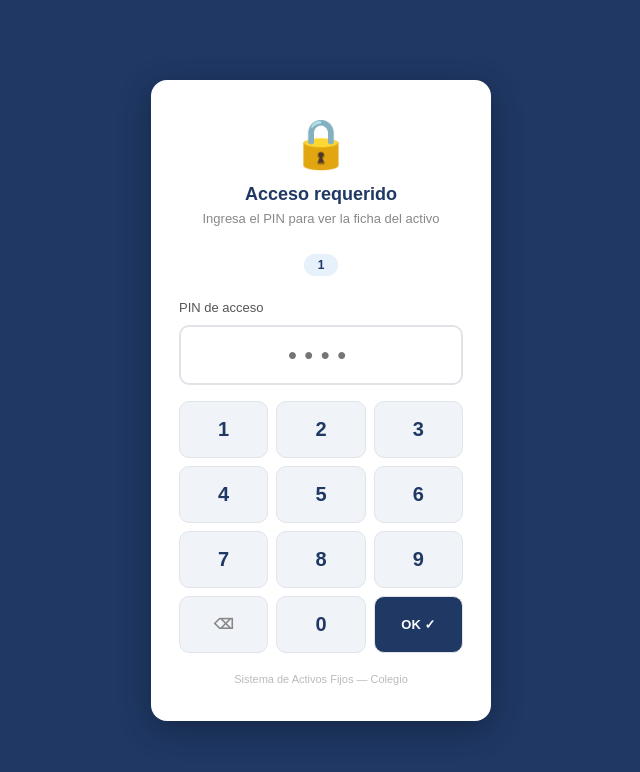
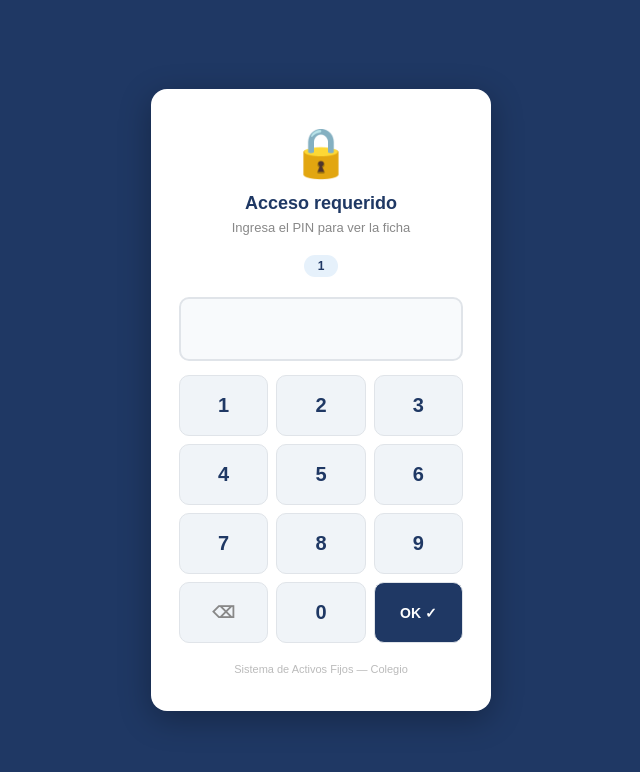
Before and after one commit to fcatalan-ai/activos-fijos, a Flask app: page /ficha/1 in a window 1280 px wide. Shown: the top 772 px of the page, without its empty margins (319-959 px from the left). Run offline with Flask 3, Linux system fonts and the light colour scheme; some libraries are stand-ins or nearby versions.

Commit message:
Update pin.html

```diff
--- a/templates/pin.html
+++ b/templates/pin.html
@@ -10,50 +10,49 @@ body{font-family:Arial,sans-serif;background:#1F3864;min-height:100vh;display:fl
 .card{background:#fff;border-radius:16px;padding:36px 28px;width:100%;max-width:340px;text-align:center;box-shadow:0 8px 32px rgba(0,0,0,0.3)}
 .logo{font-size:48px;margin-bottom:12px}
 h1{font-size:18px;color:#1F3864;font-weight:700;margin-bottom:6px}
-.sub{font-size:13px;color:#888;margin-bottom:28px}
-.activo-id{display:inline-block;background:#E6F1FB;color:#1F3864;padding:4px 14px;border-radius:20px;font-size:12px;font-weight:700;margin-bottom:24px}
-.pin-label{font-size:13px;color:#555;margin-bottom:10px;text-align:left}
-.pin-input{width:100%;padding:14px;font-size:24px;text-align:center;letter-spacing:8px;border:2px solid #e0e4e9;border-radius:10px;outline:none;font-weight:700;color:#1F3864}
-.pin-input:focus{border-color:#2E74B5}
-.pin-btn{width:100%;padding:14px;background:#1F3864;color:#fff;border:none;border-radius:10px;font-size:16px;font-weight:700;cursor:pointer;margin-top:14px;transition:background 0.2s}
-.pin-btn:hover{background:#2E74B5}
+.sub{font-size:13px;color:#888;margin-bottom:20px}
+.activo-id{display:inline-block;background:#E6F1FB;color:#1F3864;padding:4px 14px;border-radius:20px;font-size:12px;font-weight:700;margin-bottom:20px}
+.pin-display{width:100%;padding:14px;font-size:28px;text-align:center;letter-spacing:10px;border:2px solid #e0e4e9;border-radius:10px;color:#1F3864;font-weight:700;background:#f8fafc;min-height:58px}
+.numpad{display:grid;grid-template-columns:repeat(3,1fr);gap:8px;margin-top:14px}
+.num-btn{padding:18px;font-size:20px;font-weight:700;background:#f0f4f8;border:1px solid #e0e4e9;border-radius:10px;cursor:pointer;color:#1F3864;transition:background 0.15s;-webkit-tap-highlight-color:transparent}
+.num-btn:active{background:#BDD7EE}
+.num-btn.del{font-size:16px;color:#888}
+.num-btn.ok{background:#1F3864;color:#fff;font-size:14px;font-weight:700}
+.num-btn.ok:active{background:#2E74B5}
 .error{color:#C00;font-size:13px;margin-top:12px;background:#FCEBEB;padding:8px 12px;border-radius:8px}
 .hint{font-size:11px;color:#bbb;margin-top:20px}
-/* Teclado numerico */
-.numpad{display:grid;grid-template-columns:repeat(3,1fr);gap:8px;margin-top:16px}
-.num-btn{padding:16px;font-size:20px;font-weight:700;background:#f0f4f8;border:1px solid #e0e4e9;border-radius:10px;cursor:pointer;color:#1F3864;transition:background 0.15s}
-.num-btn:active{background:#BDD7EE}
-.num-btn.del{font-size:14px;color:#888}
-.num-btn.enter{background:#1F3864;color:#fff;font-size:13px}
-.num-btn.enter:active{background:#2E74B5}
 </style>
 </head>
 <body>
 <div class="card">
   <div class="logo">🔒</div>
   <h1>Acceso requerido</h1>
-  <p class="sub">Ingresa el PIN para ver la ficha del activo</p>
+  <p class="sub">Ingresa el PIN para ver la ficha</p>
   <div class="activo-id">{{ id }}</div>
 
-  <form method="POST" id="pin-form">
-    <div class="pin-label">PIN de acceso</div>
-    <input type="password" name="pin" id="pin-display" class="pin-input"
-           maxlength="6" placeholder="••••" readonly>
-    <input type="hidden" name="pin" id="pin-hidden">
+  <div class="pin-display" id="pin-display">&#8203;</div>
 
-    {% if error %}
-    <div class="error">❌ {{ error }}</div>
-    {% endif %}
+  {% if error %}
+  <div class="error">❌ {{ error }}</div>
+  {% endif %}
 
-    <!-- Teclado numerico -->
-    <div class="numpad">
-      {% for n in ['1','2','3','4','5','6','7','8','9'] %}
-      <button type="button" class="num-btn" onclick="addDigit('{{ n }}')">{{ n }}</button>
-      {% endfor %}
-      <button type="button" class="num-btn del" onclick="delDigit()">⌫</button>
-      <button type="button" class="num-btn" onclick="addDigit('0')">0</button>
-      <button type="button" class="num-btn enter" onclick="submitPin()">OK ✓</button>
-    </div>
+  <div class="numpad">
+    <button type="button" class="num-btn" onclick="add('1')">1</button>
+    <button type="button" class="num-btn" onclick="add('2')">2</button>
+    <button type="button" class="num-btn" onclick="add('3')">3</button>
+    <button type="button" class="num-btn" onclick="add('4')">4</button>
+    <button type="button" class="num-btn" onclick="add('5')">5</button>
+    <button type="button" class="num-btn" onclick="add('6')">6</button>
+    <button type="button" class="num-btn" onclick="add('7')">7</button>
+    <button type="button" class="num-btn" onclick="add('8')">8</button>
+    <button type="button" class="num-btn" onclick="add('9')">9</button>
+    <button type="button" class="num-btn del" onclick="del()">⌫</button>
+    <button type="button" class="num-btn" onclick="add('0')">0</button>
+    <button type="button" class="num-btn ok" onclick="enviar()">OK ✓</button>
+  </div>
+
+  <form method="POST" id="frm" style="display:none">
+    <input type="text" name="pin" id="pin-val">
   </form>
 
   <div class="hint">Sistema de Activos Fijos — Colegio</div>
@@ -61,31 +60,33 @@ h1{font-size:18px;color:#1F3864;font-weight:700;margin-bottom:6px}
 
 <script>
 let pin = '';
-function addDigit(d){
-  if(pin.length >= 6) return;
+
+function add(d){
+  if(pin.length >= 8) return;
   pin += d;
-  document.getElementById('pin-display').value = '•'.repeat(pin.length);
-  document.getElementById('pin-hidden').value = pin;
-  if(pin.length >= 4) setTimeout(submitPin, 300);
+  mostrar();
 }
-function delDigit(){
-  pin = pin.slice(0,-1);
-  document.getElementById('pin-display').value = '•'.repeat(pin.length);
-  document.getElementById('pin-hidden').value = pin;
+
+function del(){
+  pin = pin.slice(0, -1);
+  mostrar();
 }
-function submitPin(){
-  if(pin.length < 4) return;
-  // Usar solo el input hidden con el valor real
-  const form = document.getElementById('pin-form');
-  // Remove the readonly display input from submission
-  document.getElementById('pin-display').removeAttribute('name');
-  form.submit();
+
+function mostrar(){
+  const el = document.getElementById('pin-display');
+  el.textContent = pin.length > 0 ? '•'.repeat(pin.length) : '';
 }
-// Soporte teclado fisico
-document.addEventListener('keydown', e=>{
-  if(e.key>='0' && e.key<='9') addDigit(e.key);
-  else if(e.key==='Backspace') delDigit();
-  else if(e.key==='Enter') submitPin();
+
+function enviar(){
+  if(pin.length === 0) return;
+  document.getElementById('pin-val').value = pin;
+  document.getElementById('frm').submit();
+}
+
+document.addEventListener('keydown', function(e){
+  if(e.key >= '0' && e.key <= '9') add(e.key);
+  else if(e.key === 'Backspace') del();
+  else if(e.key === 'Enter') enviar();
 });
 </script>
 </body>
```
